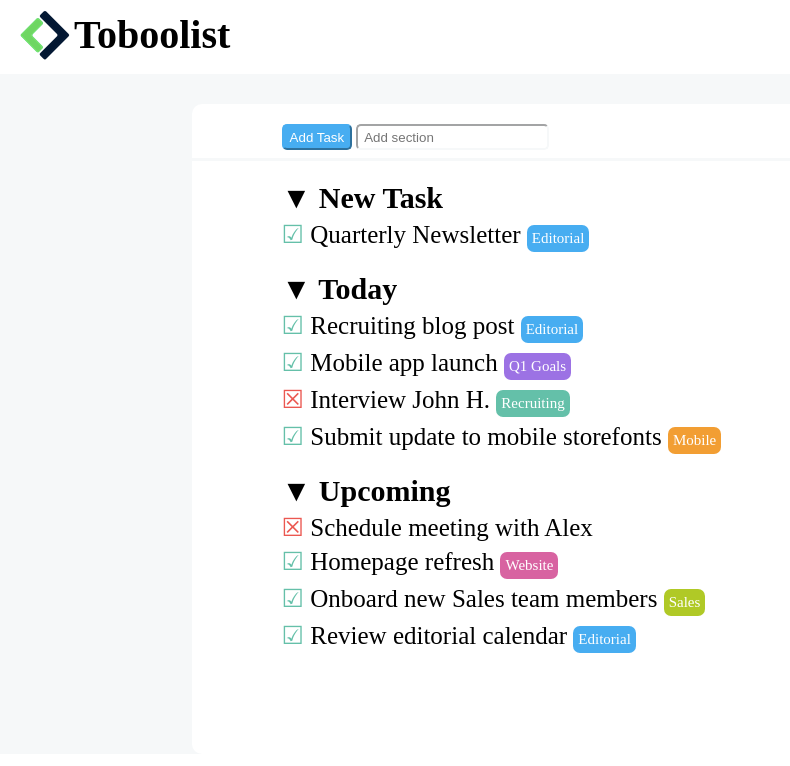
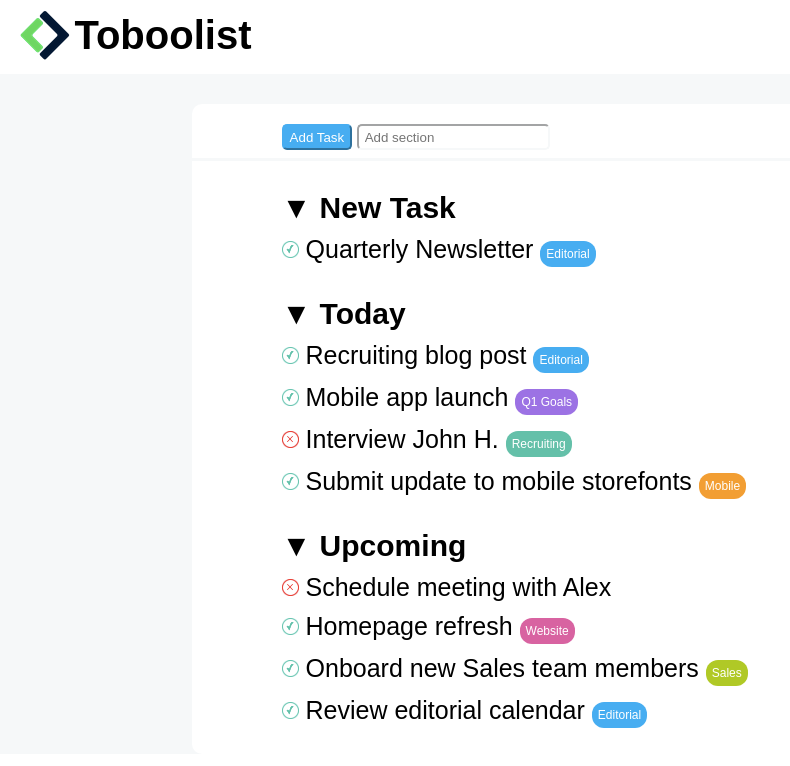
Before and after one commit to JacopoP/html-css-toboolist, a plain HTML site: page index.html in a window 1280 px wide. Shown: the whole page, without its empty margins (0-790 px from the left). Drawn offline with Linux system fonts and the light colour scheme.

Commit message:
Versione alternativa più fedele

```diff
--- a/css/style.css
+++ b/css/style.css
@@ -4,9 +4,8 @@
     box-sizing: border-box;
 }
 
-.center-content{
-    padding-left: 10%;
-    padding-right: 10%;
+body{
+    font-family: Arial, Helvetica, sans-serif;
 }
 
 /* header rules */
@@ -37,6 +36,11 @@ main{
     height: 650px;
 }
 
+.center-content{
+    padding-left: 10%;
+    padding-right: 10%;
+}
+
 /* add section rules  */
 nav{
     border-bottom: 3px solid #F6F8F9;
@@ -61,7 +65,7 @@ nav input{
 /* list rules */
 
 .task-order{
-    margin-top: 20px;
+    margin-top: 30px;
 }
 
 .task-order h2{
@@ -70,23 +74,15 @@ nav input{
 
 .element-list{
     font-size: 25px;
-    margin: 5px 0;
-}
-
-.element-list .done{
-    color: #65C0A9;
-}
-
-.element-list .to-do{
-    color: #EB5851;
+    margin: 10px 0;
 }
 
 .task-type{
     display: inline-block;
-    font-size: 15px;
+    font-size: 12px;
     color: #fff;
-    border-radius: 7px;
-    padding: 5px;
+    border-radius: 12px;
+    padding: 6px;
 }
 
 .task-type.editorial-color{
--- a/index.html
+++ b/index.html
@@ -34,7 +34,7 @@
                         &#9660; New Task
                     </h2>
                     <div class="element-list">
-                        <span class="done">&#9745;</span>
+                        <img src="img/checkmark.png" alt="check">
                         Quarterly Newsletter
                         <div class="editorial-color task-type">
                             Editorial
@@ -47,28 +47,28 @@
                         &#9660; Today
                     </h2>
                     <div class="element-list">
-                        <span class="done">&#9745;</span>
+                        <img src="img/checkmark.png" alt="check">
                         Recruiting blog post
                         <div class="editorial-color task-type">
                             Editorial
                         </div>
                     </div>
                     <div class="element-list">
-                        <span class="done">&#9745;</span>
+                        <img src="img/checkmark.png" alt="check">
                         Mobile app launch
                         <div class="q1-color task-type">
                             Q1 Goals
                         </div>
                     </div>
                     <div class="element-list">
-                        <span class="to-do">&#9746;</span>
+                        <img src="img/Cross.png" alt="cross">
                         Interview John H.
                         <div class="recruiting-color task-type">
                             Recruiting
                         </div>
                     </div>
                     <div class="element-list">
-                        <span class="done">&#9745;</span>
+                        <img src="img/checkmark.png" alt="check">
                         Submit update to mobile storefonts
                         <div class="mobile-color task-type">
                             Mobile
@@ -81,25 +81,25 @@
                         &#9660; Upcoming
                     </h2>
                     <div class="element-list">
-                        <span class="to-do">&#9746;</span>
+                        <img src="img/Cross.png" alt="cross">
                         Schedule meeting with Alex
                     </div>
                     <div class="element-list">
-                        <span class="done">&#9745;</span>
+                        <img src="img/checkmark.png" alt="check">
                         Homepage refresh
                         <div class="website-color task-type">
                             Website
                         </div>
                     </div>
                     <div class="element-list">
-                        <span class="done">&#9745;</span>
+                        <img src="img/checkmark.png" alt="check">
                         Onboard new Sales team members
                         <div class="sale-color task-type">
                             Sales
                         </div>
                     </div>
                     <div class="element-list">
-                        <span class="done">&#9745;</span>
+                        <img src="img/checkmark.png" alt="check">
                         Review editorial calendar
                         <div class="editorial-color task-type">
                             Editorial
```
Also changed, not shown: img/Cross.png (added), img/checkmark.png (added).
